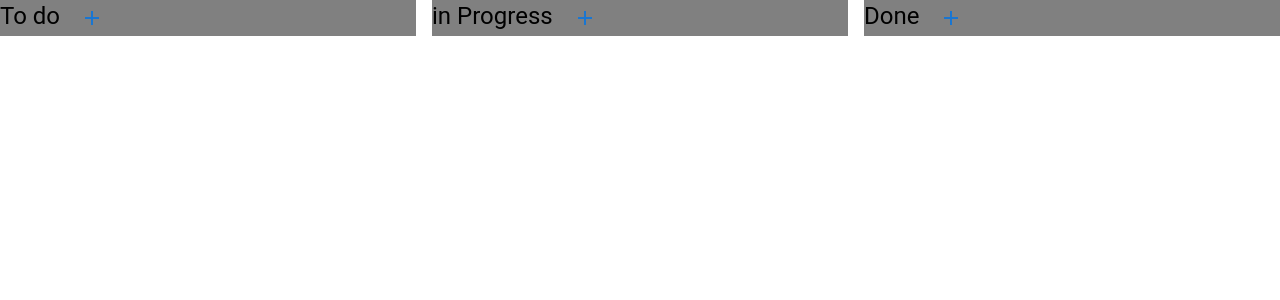
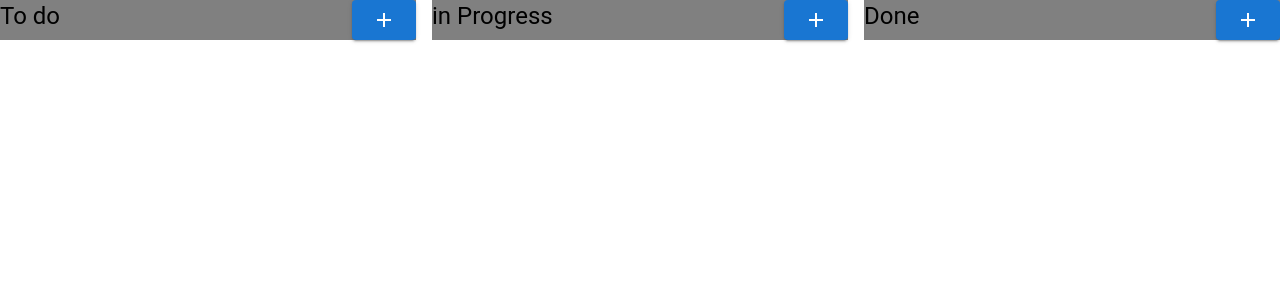
Before and after one commit to jagadhis/trello-page, a React (Create React App) app: page / in a window 1280 px wide. Shown: the top 300 px of the page. Built offline with nearby package versions, Linux system fonts and the light colour scheme.

Commit message:
List Page Done

```diff
--- a/src/Components/Columns/lists.jsx
+++ b/src/Components/Columns/lists.jsx
@@ -6,13 +6,17 @@ import {Add} from '@mui/icons-material';
 const lists = ({title}) => {
   return (
     <Box sx={{bgcolor:'grey'}}>
-        <Box sx={{display:'flex'}}>
+        <Box sx={{display:'flex', justifyContent: 'space-between',height:"40px"}}>
+
             <Typography variant="h5">
                 {title}
             </Typography>
-            <Button type="Primary">
+
+
+            <Button variant="contained">
                     <Add />
             </Button>
+
         </Box>
     </Box>
   )
--- a/src/Components/Grid.jsx
+++ b/src/Components/Grid.jsx
@@ -7,13 +7,13 @@ const Grids = () => {
     <Box sx={{flexGrow:1}}>
         <Grid container spacing={2} >
             <Grid item xs={12} md={8} lg={4}>
-                   <Lists title="To do"/>
+                <Lists title="To do"/>
             </Grid>
             <Grid item xs={12} md={8} lg={4}>
-            <Lists title="in Progress"/>
+                <Lists title="in Progress"/>
             </Grid>
             <Grid item xs={12} md={8} lg={4}>
-            <Lists title="Done"/>
+                <Lists title="Done"/>
             </Grid>
 
         </Grid>
```
